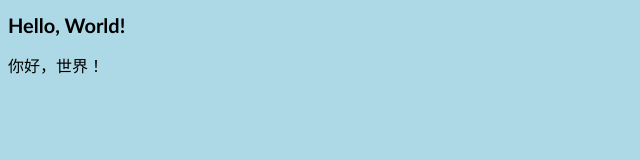
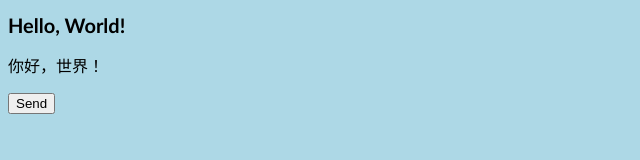
Before and after one commit to zwyes/webApp, a plain HTML site: page index.html in a window 1280 px wide. Shown: the whole page, without its empty margins (0-640 px from the left). Drawn offline with Linux system fonts and the light colour scheme.

Commit message:
Send button

```diff
--- a/index.html
+++ b/index.html
@@ -10,6 +10,7 @@
 <body>
     <h1>Hello, World!</h1>
     <p>你好，世界！</p>
+    <button id="Send">Send</button>
 <script src="script.js"></script>
 </body>
 </html>
```
